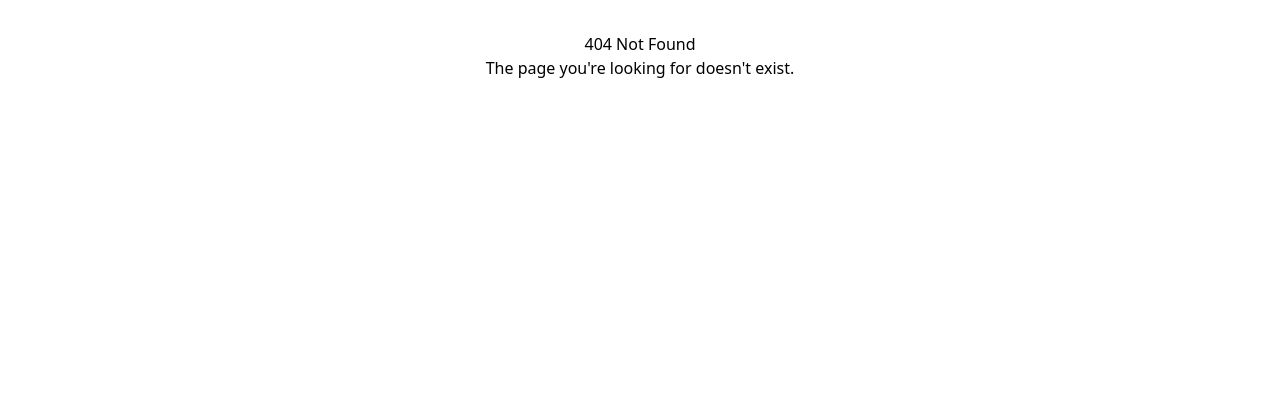
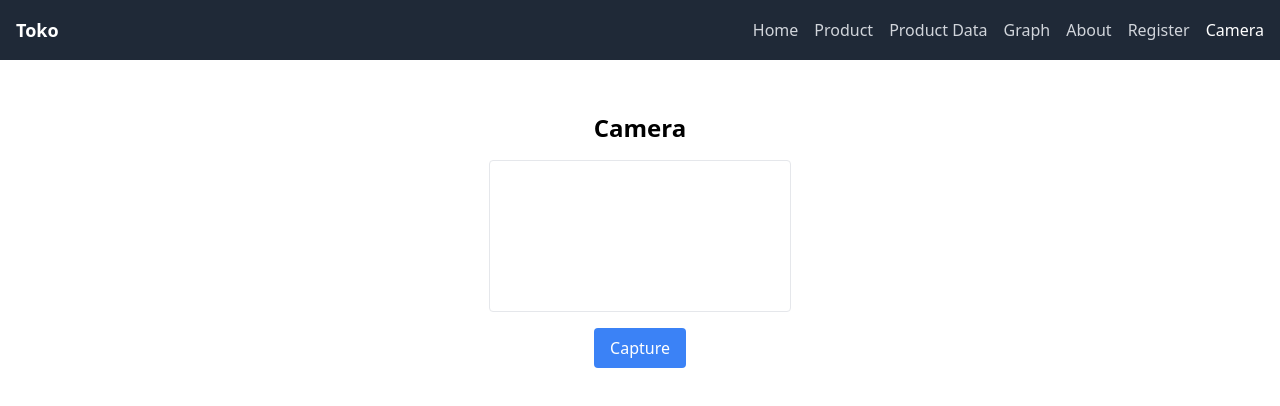
Before and after one commit to ruhyadi/multimatics, a React (Vite) app in the folder day05_react/: page /camera in a window 1280 px wide. Before the commit this address had no page. Shown: the top 406 px of the page. Built offline with nearby package versions, Linux system fonts and the light colour scheme; no server answers.

Commit message:
feat: add Camera page with video capture functionality

```diff
--- a/day05_react/src/App.tsx
+++ b/day05_react/src/App.tsx
@@ -14,6 +14,7 @@ function App() {
           { name: "Graph", url: "/graph" },
           { name: "About", url: "/about" },
           { name: "Register", url: "/register" },
+          { name: "Camera", url: "/camera" },
         ]}
       />
       <div className="mt-20">
--- a/day05_react/src/main.tsx
+++ b/day05_react/src/main.tsx
@@ -11,6 +11,7 @@ import ProductData from "./pages/ProductData.tsx";
 import Graphs from "./pages/Graph.tsx";
 import Details from "./pages/Details.tsx";
 import Register from "./pages/Register.tsx";
+import Camera from "./pages/Camera.tsx";
 
 const router = createBrowserRouter([
   {
@@ -46,6 +47,10 @@ const router = createBrowserRouter([
         path: "/register",
         element: <Register />,
       },
+      {
+        path: "/camera",
+        element: <Camera />,
+      },
     ],
   },
 ]);
--- /dev/null
+++ b/day05_react/src/pages/Camera.tsx
@@ -0,0 +1,63 @@
+import React, { useRef, useState, useEffect } from "react";
+
+const Camera: React.FC = () => {
+  const videoRef = useRef<HTMLVideoElement>(null);
+  const canvasRef = useRef<HTMLCanvasElement>(null);
+  const [imageSrc, setImageSrc] = useState<string | null>(null);
+
+  useEffect(() => {
+    const getUserMedia = async () => {
+      try {
+        const stream = await navigator.mediaDevices.getUserMedia({
+          video: true,
+        });
+        if (videoRef.current) {
+          videoRef.current.srcObject = stream;
+        }
+      } catch (err) {
+        console.error("Error accessing webcam: ", err);
+      }
+    };
+
+    getUserMedia();
+  }, []);
+
+  const capture = () => {
+    if (videoRef.current && canvasRef.current) {
+      const context = canvasRef.current.getContext("2d");
+      if (context) {
+        context.drawImage(
+          videoRef.current,
+          0,
+          0,
+          canvasRef.current.width,
+          canvasRef.current.height
+        );
+        const image = canvasRef.current.toDataURL("image/png");
+        setImageSrc(image);
+      }
+    }
+  };
+
+  return (
+    <div className="flex flex-col items-center">
+      <h1 className="text-2xl font-bold mb-4">Camera</h1>
+      <video ref={videoRef} autoPlay className="border rounded mb-4"></video>
+      <button
+        onClick={capture}
+        className="bg-blue-500 text-white px-4 py-2 rounded mb-4"
+      >
+        Capture
+      </button>
+      <canvas ref={canvasRef} className="hidden"></canvas>
+      {imageSrc && (
+        <div>
+          <h2 className="text-xl font-bold mb-2">Captured Image:</h2>
+          <img src={imageSrc} alt="Captured" className="border rounded" />
+        </div>
+      )}
+    </div>
+  );
+};
+
+export default Camera;
```
